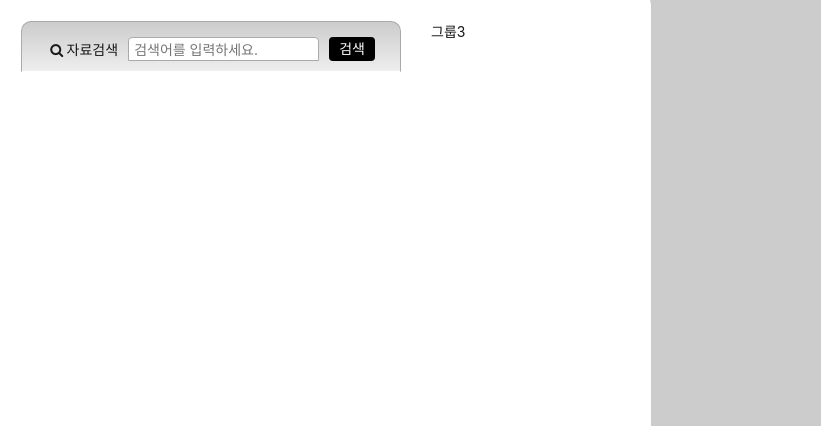
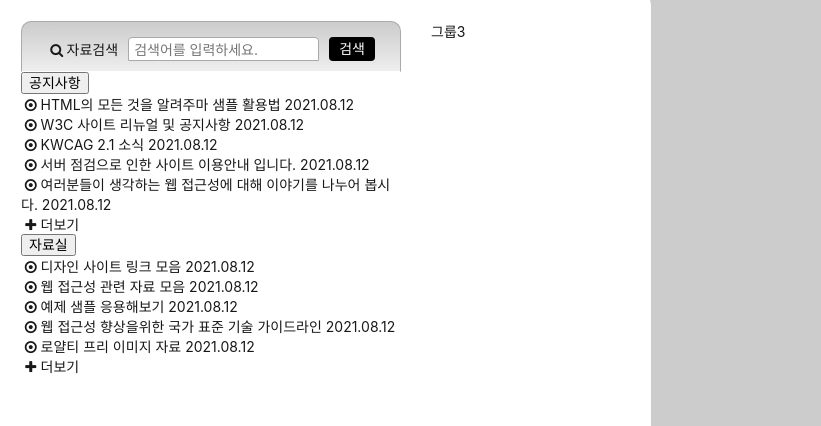
Before and after one commit to SleeplessN/zeroConnecTo, a website: page HTML5/index.html in a window 1280 px wide. Shown: the part 258-684 px from the top of the page, 459-1280 px from the left. Drawn offline with Linux system fonts and the light colour scheme; a web font is replaced by a local one.

Commit message:
공지사항 및 자료실 마크업 완성

```diff
--- a/HTML5/index.html
+++ b/HTML5/index.html
@@ -254,6 +254,89 @@
             <button type="submit" class="search-button">검색</button>
           </fieldset>
         </form>
+        <div class="board">
+          <section class="notice board-section">
+            <h2 class="sr-only notice-title" id="noticeTitle">공지사항</h2>
+            <button type="button" class="board-tab notice-tab">공지사항</button>
+            <ul class="notice-list board-panel">
+              <li>
+                <a class="icon-dot-circled" href="/"
+                  >HTML의 모든 것을 알려주마 샘플 활용법</a
+                >
+                <time datetime="2021-08-12T13:53:45">2021.08.12</time>
+              </li>
+              <li>
+                <a class="icon-dot-circled" href="/"
+                  >W3C 사이트 리뉴얼 및 공지사항</a
+                >
+                <time datetime="2021-08-12T13:53:45">2021.08.12</time>
+              </li>
+              <li>
+                <a class="icon-dot-circled" href="/">KWCAG 2.1 소식</a>
+                <time datetime="2021-08-12T13:53:45">2021.08.12</time>
+              </li>
+              <li>
+                <a class="icon-dot-circled" href="/"
+                  >서버 점검으로 인한 사이트 이용안내 입니다.</a
+                >
+                <time datetime="2021-08-12T13:53:45">2021.08.12</time>
+              </li>
+              <li>
+                <a class="icon-dot-circled" href="/"
+                  >여러분들이 생각하는 웹 접근성에 대해 이야기를 나누어
+                  봅시다.</a
+                >
+                <time datetime="2021-08-12T13:53:45">2021.08.12</time>
+              </li>
+            </ul>
+            <a
+              href="/"
+              class="icon-plus more board-more"
+              title="공지사항"
+              aria-labelledby="noticeTitle"
+              >더보기</a
+            >
+          </section>
+          <section class="archive board-section is-select">
+            <h2 class="board-tab archive-title sr-only" id="archiveTitle">
+              자료실
+            </h2>
+            <button type="button" class="board-tab archive-tab">자료실</button>
+            <ul class="archive-list board-panel">
+              <li>
+                <a class="icon-dot-circled" href="/">디자인 사이트 링크 모음</a>
+                <time datetime="2021-08-12T13:53:45">2021.08.12</time>
+              </li>
+              <li>
+                <a class="icon-dot-circled" href="/"
+                  >웹 접근성 관련 자료 모음</a
+                >
+                <time datetime="2021-08-12T13:53:45">2021.08.12</time>
+              </li>
+              <li>
+                <a class="icon-dot-circled" href="/">예제 샘플 응용해보기</a>
+                <time datetime="2021-08-12T13:53:45">2021.08.12</time>
+              </li>
+              <li>
+                <a class="icon-dot-circled" href="/"
+                  >웹 접근성 향상을위한 국가 표준 기술 가이드라인</a
+                >
+                <time datetime="2021-08-12T13:53:45">2021.08.12</time>
+              </li>
+              <li>
+                <a class="icon-dot-circled" href="/">로얄티 프리 이미지 자료</a>
+                <time datetime="2021-08-12T13:53:45">2021.08.12</time>
+              </li>
+            </ul>
+            <a
+              href="/"
+              class="icon-plus more board-more"
+              title="자료실"
+              aria-labelledby="archiveTitle"
+              >더보기</a
+            >
+          </section>
+        </div>
       </div>
       <div class="group group3">그룹3</div>
     </main>
```
